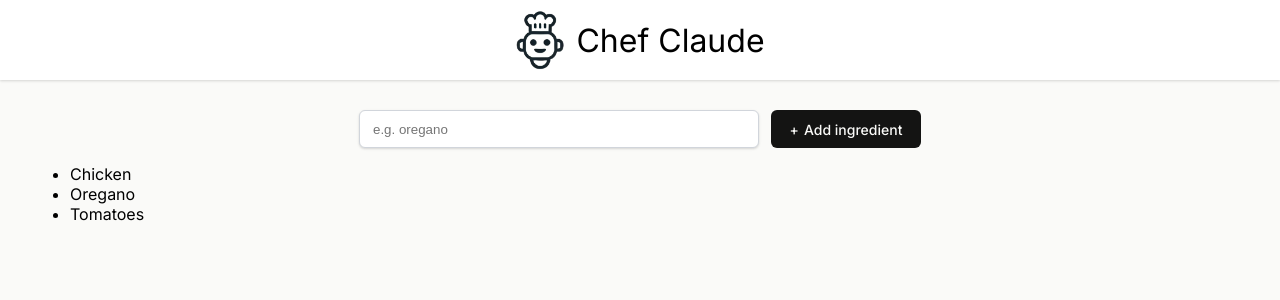
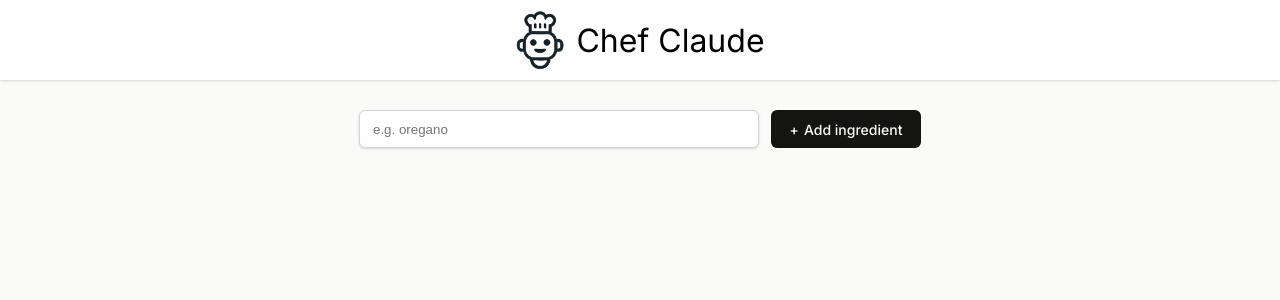
Before and after one commit to ludev84/react-project, a React (Vite) app: page / in a window 1280 px wide. Shown: the top 300 px of the page. Built offline with nearby package versions, Linux system fonts and the light colour scheme.

Commit message:
Manage array values with React.useState

```diff
--- a/src/Main.jsx
+++ b/src/Main.jsx
@@ -1,14 +1,15 @@
+import React from "react"
+
 export default function main() {
-    const ingredients = ["Chicken", "Oregano", "Tomatoes"]
+    const [ingredients, setIngredients] = React.useState([])
 
-    const listIngredients = ingredients.map(ing => <li key={ing}>{ing}</li>)
+    const ingredientsListItems = ingredients.map(ing => <li key={ing}>{ing}</li>)
 
     function submitHandle(event) {
         event.preventDefault()
         const formData = new FormData(event.currentTarget)
         const newIngredient = formData.get("ingredient")
-        listIngredients.push(<li key={newIngredient}>{newIngredient}</li>)
-        console.log(listIngredients)
+        setIngredients(prevIngredients => [...prevIngredients, newIngredient])
     }
 
     return (
@@ -23,7 +24,7 @@ export default function main() {
                 <button>Add ingredient</button>
             </form>
             <ul>
-                {listIngredients}
+                {ingredientsListItems}
             </ul>
         </main>
     )
```
